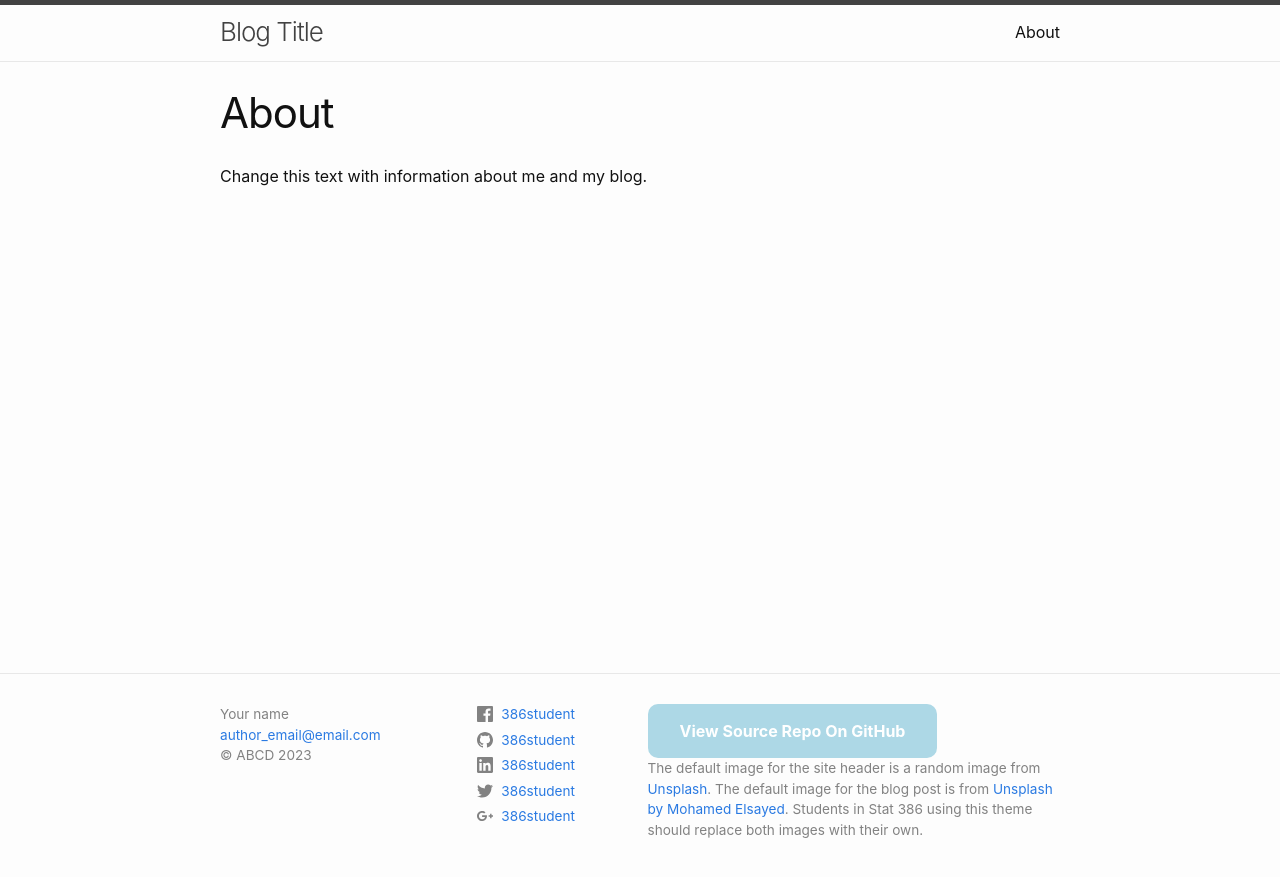
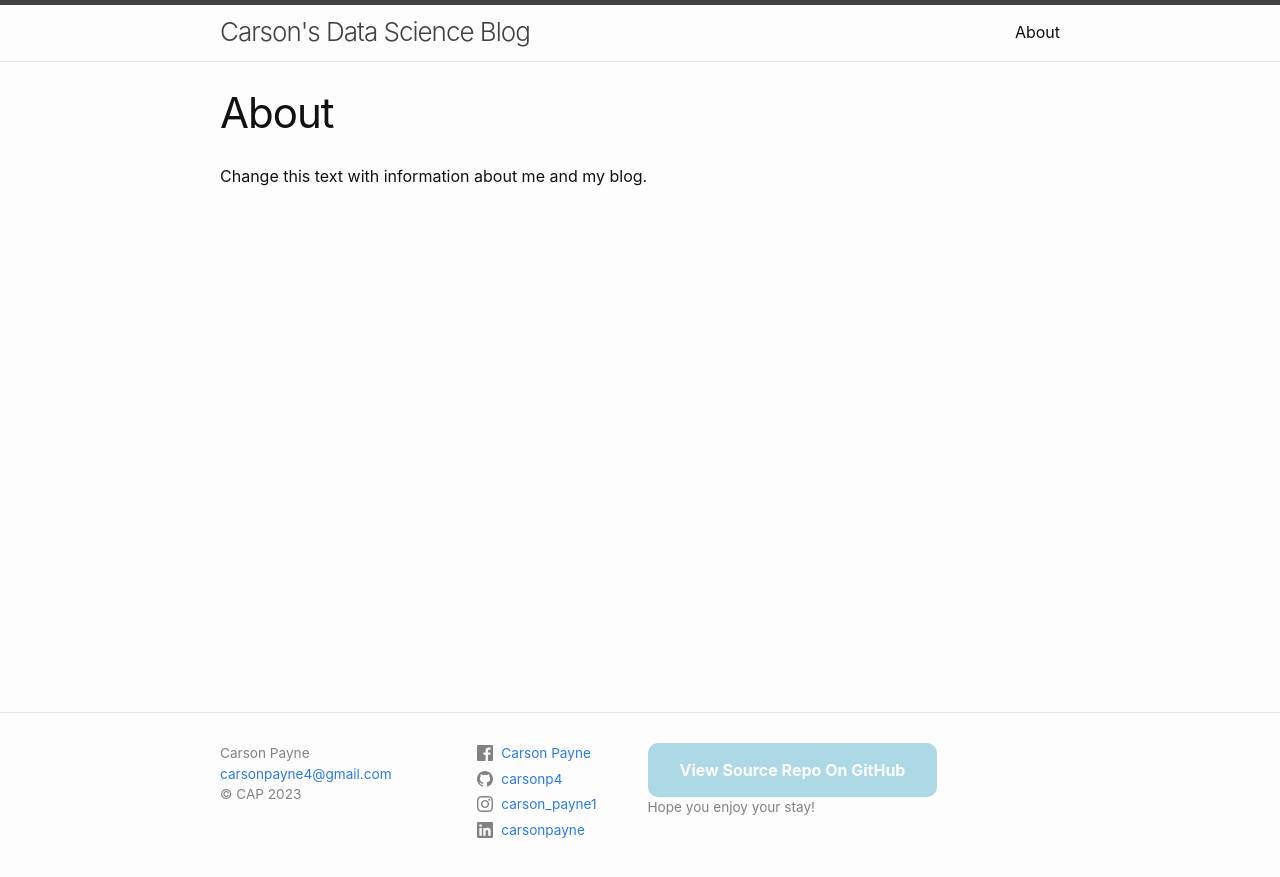
Before and after one commit to carsonp4/old_blog, a Jekyll site: the page built from about.markdown, in a window 1280 px wide. Shown: the top 877 px of the page. Built offline with Jekyll 4.4.1, drawn with Linux system fonts in a browser that asks for light colours.

Commit message:
Update _config.yml

```diff
--- a/_config.yml
+++ b/_config.yml
@@ -18,33 +18,22 @@
 # You can create any custom variable you would like, and they will be accessible
 # in the templates via {{ site.myvariable }}.
 
-title: Blog Title
-email: author_email@email.com
-description: "Change the description so that it describes your blog"
-baseurl: "/stat386-blog-theme" # the name of the repository
-url: "https://esnt.github.io" #  change this to "https://<your-github-username>.github.io"
-image: https://source.unsplash.com/random
-author: Your name
-copyright: ABCD # Your initials or what you want the copyright to be.  Leave empty for no copyright
-footer_description: 'The default image for the site header is a random image from
-        <a href="https://source.unsplash.com/random" target="_blank"> Unsplash</a>.
-        The default image for the blog post is from
-        <a href="https://unsplash.com/photos/DWpR-BpKlw0?utm_source=unsplash&utm_medium=referral&utm_content=creditShareLink" target="_blank"
-        >Unsplash by Mohamed Elsayed</a>. Students in Stat 386 using this theme should replace both images
-        with their own.'
+title: "Carson's Data Science Blog"
+email: carsonpayne4@gmail.com
+description: "This is my blog to share my thoughts and projects about data science."
+baseurl:
+url: "https://carsonp4.github.io" #  change this to "https://<your-github-username>.github.io"
+image: https://media.licdn.com/dms/image/C5603AQFzEcRa0Emnxg/profile-displayphoto-shrink_400_400/0/1651436149790?e=1700697600&v=beta&t=HsFJG35_POFRJAwnYojjVUKJAJ8YZMZdk2Xwd_hgB4Y
+author: Carson Payne
+copyright: CAP # Your initials or what you want the copyright to be.  Leave empty for no copyright
+footer_description: "Hope you enjoy your stay!"
 
 
 # Social media users names.  Leave fields blank that you don't want displayed
-twitter_username: 386student
-github_username:  386student
-linkedin_username: 386student
-dribbble_username:
-facebook_username: 386student
-flickr_username:
-instagram_username:
-pinterest_username:
-youtube_username:
-googleplus_username: 386student
+github_username:  carsonp4
+linkedin_username: carsonpayne
+facebook_username: Carson Payne
+instagram_username: carson_payne1
 
 plugins:
   - jekyll-feed
```
